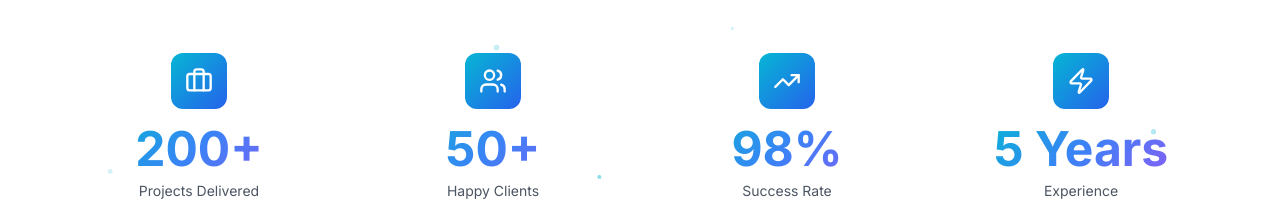
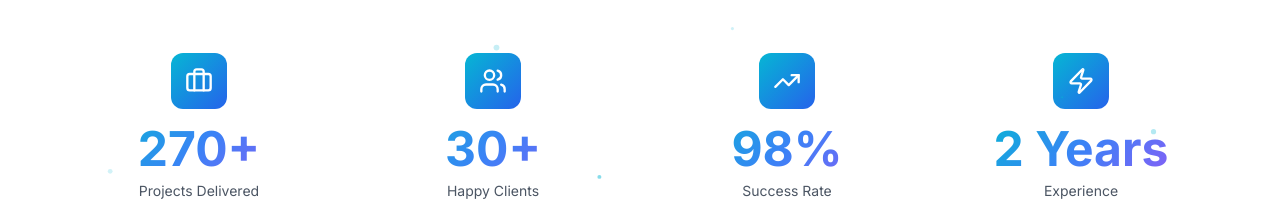
Before and after one commit to Anishkumar100/webbito-v1, a Next.js app: page / in a window 1280 px wide. Shown: the part 860-1083 px from the top of the page. Built offline with nearby package versions, Linux system fonts and the light colour scheme.

Commit message:
Changed the stats.jsx inside sections components

```diff
--- a/components/sections/stats.jsx
+++ b/components/sections/stats.jsx
@@ -4,10 +4,10 @@ import { useEffect, useRef, useState } from 'react';
 import { TrendingUp, Users, Briefcase, Zap } from 'lucide-react';
 
 const stats = [
-  { icon: Briefcase, number: 200, suffix: '+', label: 'Projects Delivered' },
-  { icon: Users, number: 50, suffix: '+', label: 'Happy Clients' },
+  { icon: Briefcase, number: 270, suffix: '+', label: 'Projects Delivered' },
+  { icon: Users, number: 30, suffix: '+', label: 'Happy Clients' },
   { icon: TrendingUp, number: 98, suffix: '%', label: 'Success Rate' },
-  { icon: Zap, number: 5, suffix: ' Years', label: 'Experience' },
+  { icon: Zap, number: 2, suffix: ' Years', label: 'Experience' },
 ];
 
 export function Stats() {
```
